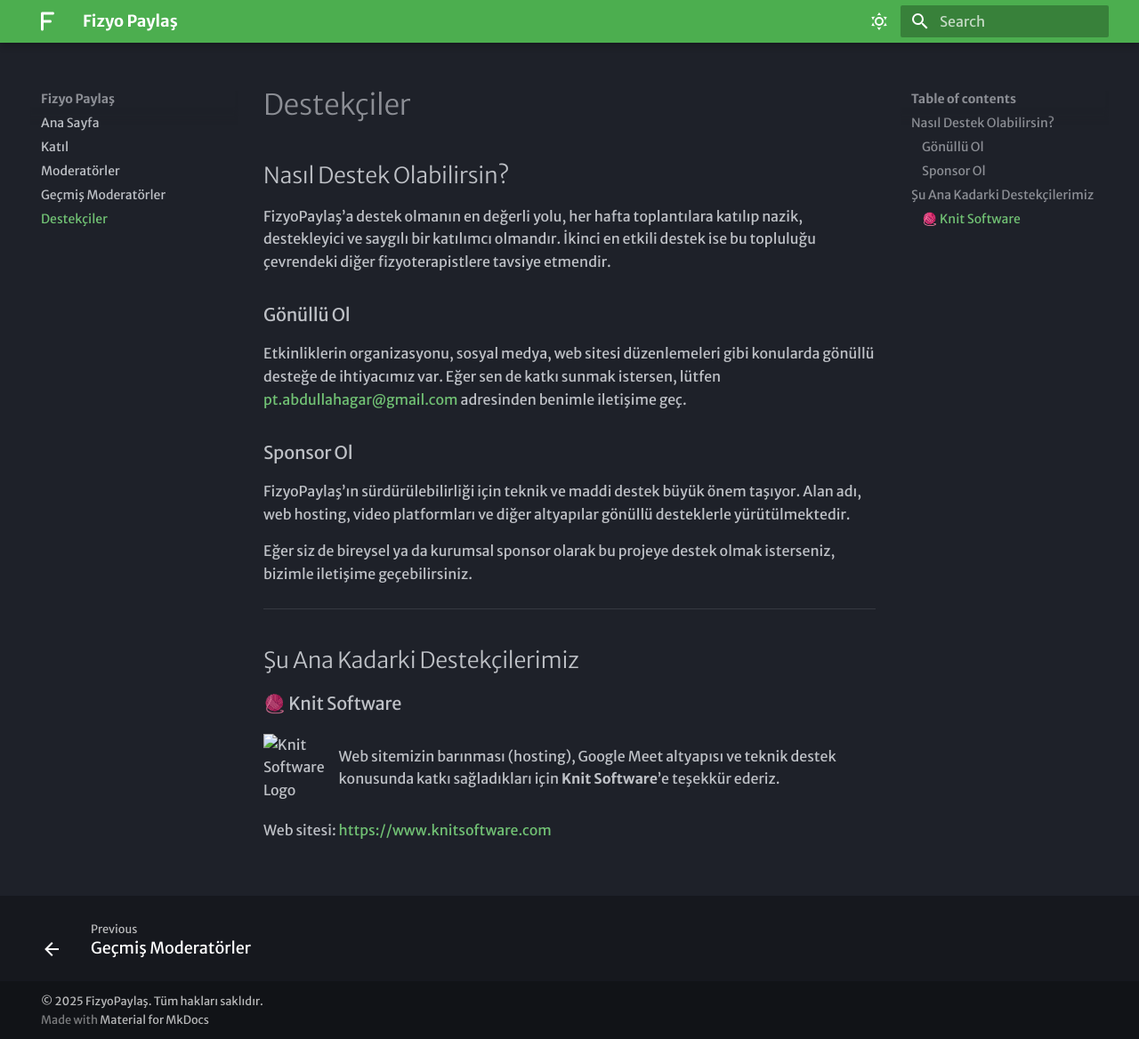
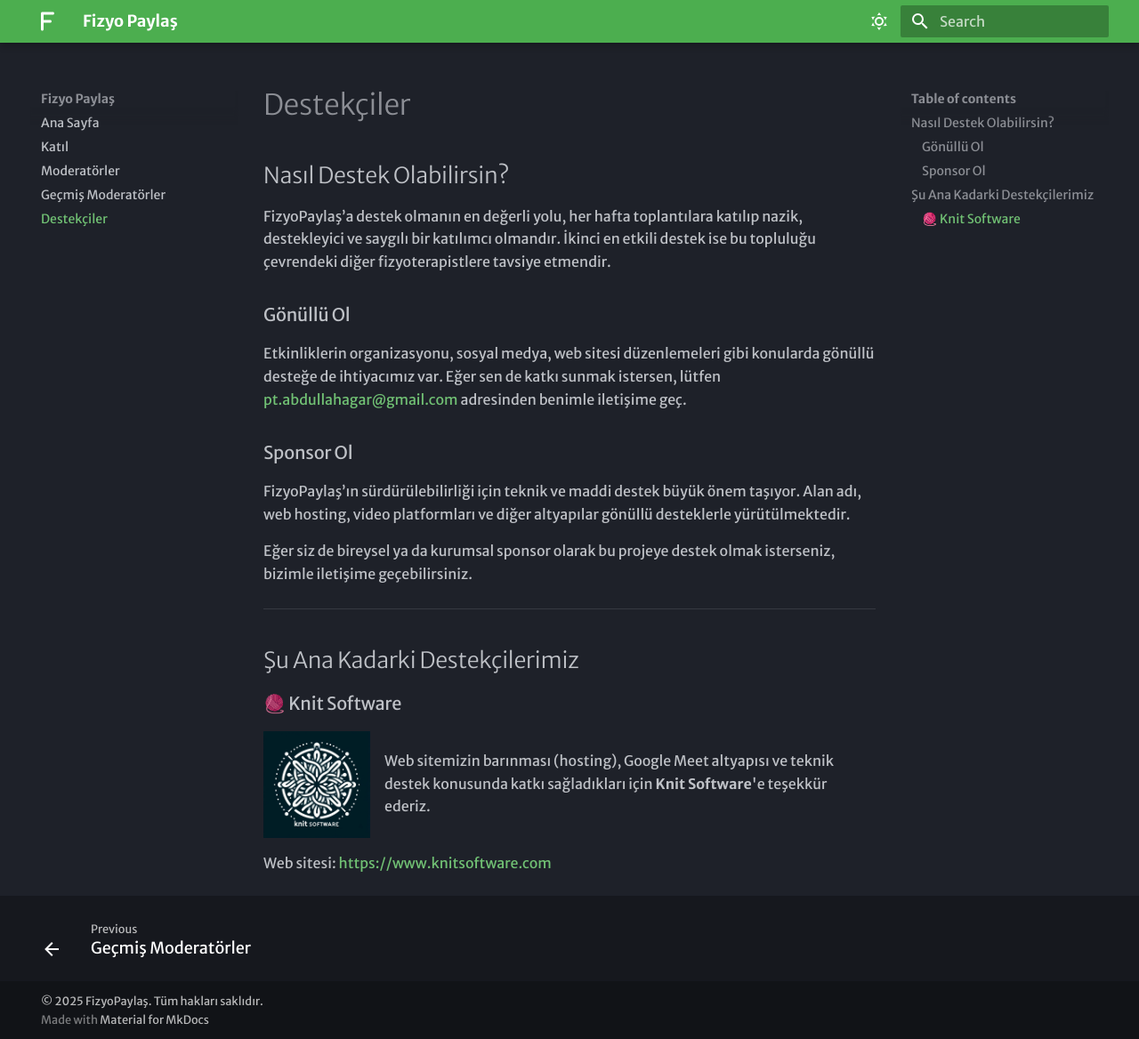
Before and after one commit to adamagar/fizyo-paylas, an MkDocs documentation site: the page built from docs/destekciler.md, in a window 1280 px wide and 1168 px high. Shown: the whole window at 89% size. Built offline with MkDocs 1.6.1 and Material for MkDocs 9.7.7, drawn with Linux system fonts in a browser that asks for light colours; some web fonts are replaced.

Commit message:
fix: image path

```diff
--- a/docs/destekciler.md
+++ b/docs/destekciler.md
@@ -21,9 +21,9 @@ Eğer siz de bireysel ya da kurumsal sponsor olarak bu projeye destek olmak iste
 ### 🧶 Knit Software
 
 <div style="display: flex; align-items: center; gap: 16px;">
-  <img src="assets/knit.jpg" alt="Knit Software Logo" width="120"/>
+  <img src="../assets/knit.jpg" alt="Knit Software Logo" width="120"/>
   <p>
-    Web sitemizin barınması (hosting), Google Meet altyapısı ve teknik destek konusunda katkı sağladıkları için <strong>Knit Software</strong>’e teşekkür ederiz.
+    Web sitemizin barınması (hosting), Google Meet altyapısı ve teknik destek konusunda katkı sağladıkları için <strong>Knit Software</strong>'e teşekkür ederiz.
   </p>
 </div>
 <p>Web sitesi: <a href="https://www.knitsoftware.com" target="_blank">https://www.knitsoftware.com</a></p>
```
